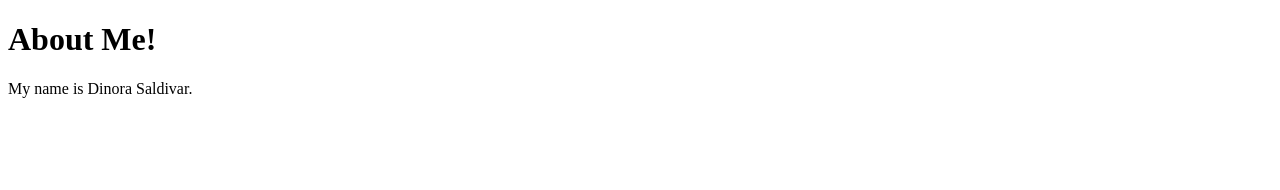
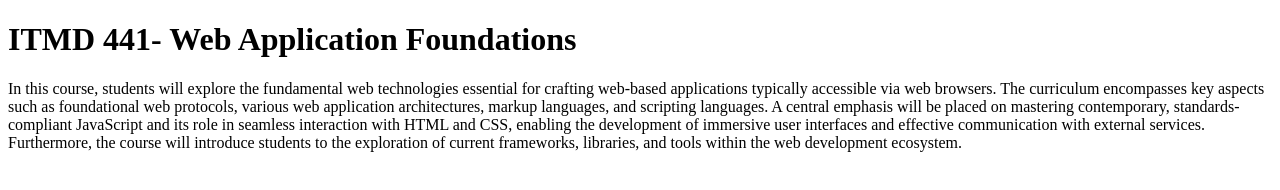
Before and after one commit to gravediggaz666/ITMD441, a plain HTML site: page index.html in a window 1280 px wide. Drawn offline with Linux system fonts and the light colour scheme.

Commit message:
about 441

```diff
--- a/index.html
+++ b/index.html
@@ -6,7 +6,15 @@
   <link rel="stylesheet" type="text/css" href="style.css">
 </head>
 <body>
-<h1> About Me! </h1>
-  <p>My name is Dinora Saldivar.</p>
+<h1> ITMD 441- Web Application Foundations </h1>
+  <p>In this course, students will explore the fundamental web technologies essential
+    for crafting web-based applications typically accessible via web browsers. The curriculum
+    encompasses key aspects such as foundational web protocols, various web application
+    architectures, markup languages, and scripting languages. A central emphasis will be
+    placed on mastering contemporary, standards-compliant JavaScript and its role in seamless
+    interaction with HTML and CSS, enabling the development of immersive user interfaces and
+    effective communication with external services. Furthermore, the course will introduce
+    students to the exploration of current frameworks, libraries, and tools within the web
+    development ecosystem.</p>
 </body>
 </html>
```
